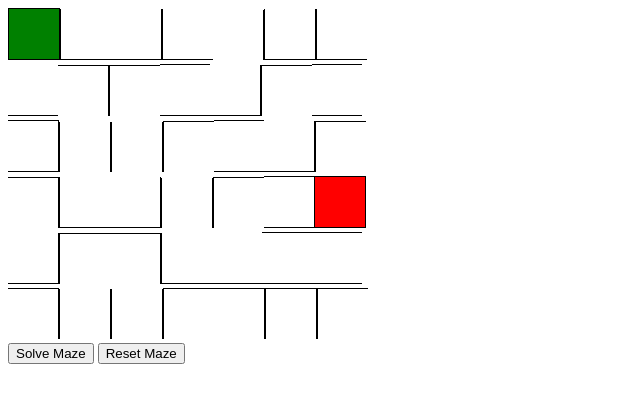
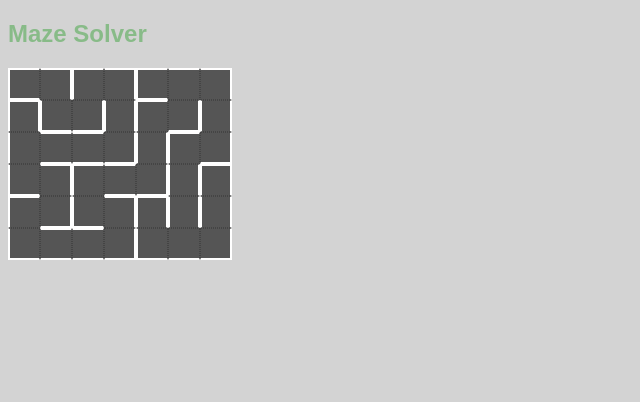
Before and after one commit to sabr5840/maze-solver, a plain HTML site: page index.html in a window 1280 px wide. Shown: the whole page, without its empty margins (0-640 px from the left). Drawn offline with Linux system fonts and the light colour scheme.

Commit message:
maze display good

```diff
--- a/index.html
+++ b/index.html
@@ -3,13 +3,18 @@
 <head>
     <meta charset="UTF-8">
     <meta name="viewport" content="width=device-width, initial-scale=1.0">
-    <title>Maze Solver</title>
+    <title>Maze solver</title>
     <link rel="stylesheet" href="style.css">
 </head>
 <body>
-    <div id="maze-container"></div>
-    <button id="solve-btn">Solve Maze</button>
-    <button id="reset-btn">Reset Maze</button>
+    <h2>Maze Solver</h2>
+
+    <div id="grid">
+
+    </div>
+
+
     <script src="script.js"></script>
+
 </body>
 </html>
--- a/script.js
+++ b/script.js
@@ -1,150 +1,76 @@
-let route = []; // Stack to store the route
-let data; // Store maze data globally
+"use strict";
 
-// Function to fetch maze data from JSON file
-function fetchMazeData() {
-    return fetch('maze.json')
-        .then(response => response.json())
-        .then(jsonData => {
-            data = jsonData;
-            return jsonData;
-        })
-        .catch(error => console.error('Error fetching maze data:', error));
+let model; // Deklarerer model som en global variabel
+
+window.addEventListener("load", start);
+
+async function start(){
+    console.log("Maze is running");
+    await readModelFromJson();
+    createGrid();
+    showMaze();
 }
 
-// Function to generate maze grid
-function generateMazeGrid() {
-    const mazeContainer = document.getElementById('maze-container');
-    const mazeData = data.maze;
-
-    mazeContainer.innerHTML = ''; // Clear existing maze
-
-    mazeData.forEach((row, rowIndex) => {
-        row.forEach((cell, colIndex) => {
-            const div = document.createElement('div');
-            div.className = 'cell';
-            div.dataset.row = rowIndex;
-            div.dataset.col = colIndex;
-            if (cell.row === data.start.row && cell.col === data.start.col) {
-                div.classList.add('start');
-            } else if (cell.row === data.goal.row && cell.col === data.goal.col) {
-                div.classList.add('goal');
-            } else {
-                if (cell.north) div.style.borderTop = 'none';
-                if (cell.east) div.style.borderRight = 'none';
-                if (cell.south) div.style.borderBottom = 'none';
-                if (cell.west) div.style.borderLeft = 'none';
+async function readModelFromJson(){
+    try {
+        const data = await fetch("maze.json");
+        model = await data.json();
+    } catch (error) {
+        console.error("Error loading maze data:", error);
     }
-            mazeContainer.appendChild(div);
-        });
-        mazeContainer.appendChild(document.createElement('br')); // Line break after each row
-    });
 }
 
-// Function to calculate the route
-function calculateRoute() {
-    route = []; // Clear route stack
-    visitCell(data.start.row, data.start.col);
-    animateRoute();
+function showMaze(){
+    const visualCells = document.querySelectorAll("#grid .cell");
+    for(let row = 0; row < model.rows; row++){
+        for(let col = 0; col < model.cols; col++){
+            const cell = model.maze[row][col];
+            const visualCellIndex = row * model.cols + col;
+            const visualCell = visualCells[visualCellIndex];
+
+            if(cell.north){
+                visualCell.classList.add("north");
             }
 
-function visitCell(row, col) {
-    if (row < 0 || row >= data.rows || col < 0 || col >= data.cols) {
-        return false;
+            if(cell.south){
+                visualCell.classList.add("south");
             }
 
-    console.log('Visiting cell at row:', row, 'col:', col);
-
-    const cell = data.maze[row][col];
-    console.log('Current cell:', cell);
-
-    if (cell.visited) {
-        console.log('Cell already visited:', row, col);
-        return false;
+            if(cell.east){
+                visualCell.classList.add("east");
             }
 
-    cell.visited = true; // Mark cell as visited
-
-    route.push(cell);
-
-    if (row === data.goal.row && col === data.goal.col) {
-        console.log('Goal reached');
-        return true;
+            if(cell.west){
+                visualCell.classList.add("west");
+            }
+        }
+    }
+    // showGoal() og showStart() bør ikke være inde i det ydre for-loop
+    showGoal();
+    showStart();
 }
 
-    if (cell.north && visitCell(row - 1, col)) return true;
-    if (cell.east && visitCell(row, col + 1)) return true;
-    if (cell.south && visitCell(row + 1, col)) return true;
-    if (cell.west && visitCell(row, col - 1)) return true;
-
-    console.log('Backtracking from cell at row:', row, 'col:', col);
-    route.pop();
-    return false;
+function createGrid(){
+    const grid = document.querySelector("#grid");
+    for(let row = 0; row < model.rows; row++){
+        for(let col = 0; col < model.cols; col++){
+            const visualCell = document.createElement("div");
+            visualCell.classList.add("cell");
+            grid.append(visualCell);
+        }
+    }
 }
 
-
-
-function animateRoute() {
-    let i = 0;
-    const interval = setInterval(() => {
-        if (i >= route.length) {
-            clearInterval(interval);
-            // Highlight the goal cell
-            const goalDiv = document.querySelector(`.cell[data-row="${data.goal.row}"][data-col="${data.goal.col}"]`);
-            goalDiv.classList.add('goal-reached');
-            return;
-        }
-        const cell = route[i];
-        const div = document.querySelector(`.cell[data-row="${cell.row}"][data-col="${cell.col}"]`);
-        if (!div) {
-            console.error('Div not found for cell:', cell);
-            clearInterval(interval);
-            return;
-        }
-        div.classList.add('visited');
-        i++;
-    }, 200); // Adjust the interval for animation speed
+function showGoal(){
+    const visitCells = document.querySelectorAll("#grid .cell");
+    const visualCellIndex = model.start.row * model.cols + model.start.col;
+    const visitCell = visitCells[visualCellIndex];
+    visitCell.classList.add("goal");
 }
 
-
-
-
-// Function to show the route in the maze view
-function showRoute() {
-    route.forEach(cell => {
-        const div = document.querySelector(`.cell[data-row="${cell.row}"][data-col="${cell.col}"]`);
-        if (div) {
-            div.classList.add('route');
+function showStart(){
+    const visitCells = document.querySelectorAll("#grid .cell");
+    const visualCellIndex = model.start.row * model.cols + model.start.col;
+    const visitCell = visitCells[visualCellIndex];
+    visitCell.classList.add("start");
 }
-    });
-}
-
-
-
-// Function to calculate the route
-function calculateRoute() {
-    route = []; // Clear route stack
-    visitCell(data.start.row, data.start.col);
-    showRoute(); // Call the function to show the route
-    animateRoute();
-}
-
-
-// Function to reset maze and route
-function resetMaze() {
-    generateMazeGrid();
-    route.forEach(cell => {
-        const div = document.querySelector(`.cell[data-row="${cell.row}"][data-col="${cell.col}"]`);
-        div.classList.remove('visited');
-        div.classList.remove('route'); // Remove the route class
-    });
-}
-
-
-
-// Event listeners for buttons
-document.getElementById('solve-btn').addEventListener('click', calculateRoute);
-document.getElementById('reset-btn').addEventListener('click', resetMaze);
-
-// Initialize
-fetchMazeData().then(generateMazeGrid);
--- a/style.css
+++ b/style.css
@@ -1,26 +1,37 @@
-.cell {
-    width: 50px;
-    height: 50px;
-    border: 1px solid black;
-    display: inline-block;
+
+body{
+    background-color: lightgray;
+    color: #8b8;
+    font-family: Arial, Helvetica, sans-serif;
 }
 
-.start {
-    background-color: green;
+#grid {
+    display: grid;
+    grid-template-columns: repeat(7, max-content);
 }
 
-.goal {
-    background-color: red;
+
+.cell {
+    width: 32px;
+    height: 32px;
+    background-color: #555;
+    border: 1px dotted #444;
+    box-sizing: border-box;
 }
 
-.wall {
-    background-color: gray;
+
+.north{
+    border-top: 2px solid #fffefe;
 }
 
-.visited {
-    background-color: lightblue;
+.south{
+    border-bottom: 2px solid #ffffff;
 }
 
-.route {
-    background-color: yellow; /* Ændr farven til hvad der passer dig */
+.east{
+    border-right: 2px solid #ffffff;
 }
+
+.west{
+    border-left: 2px solid #ffffff;
+}
```
Lines whose indentation alone changed are shown as unchanged.
